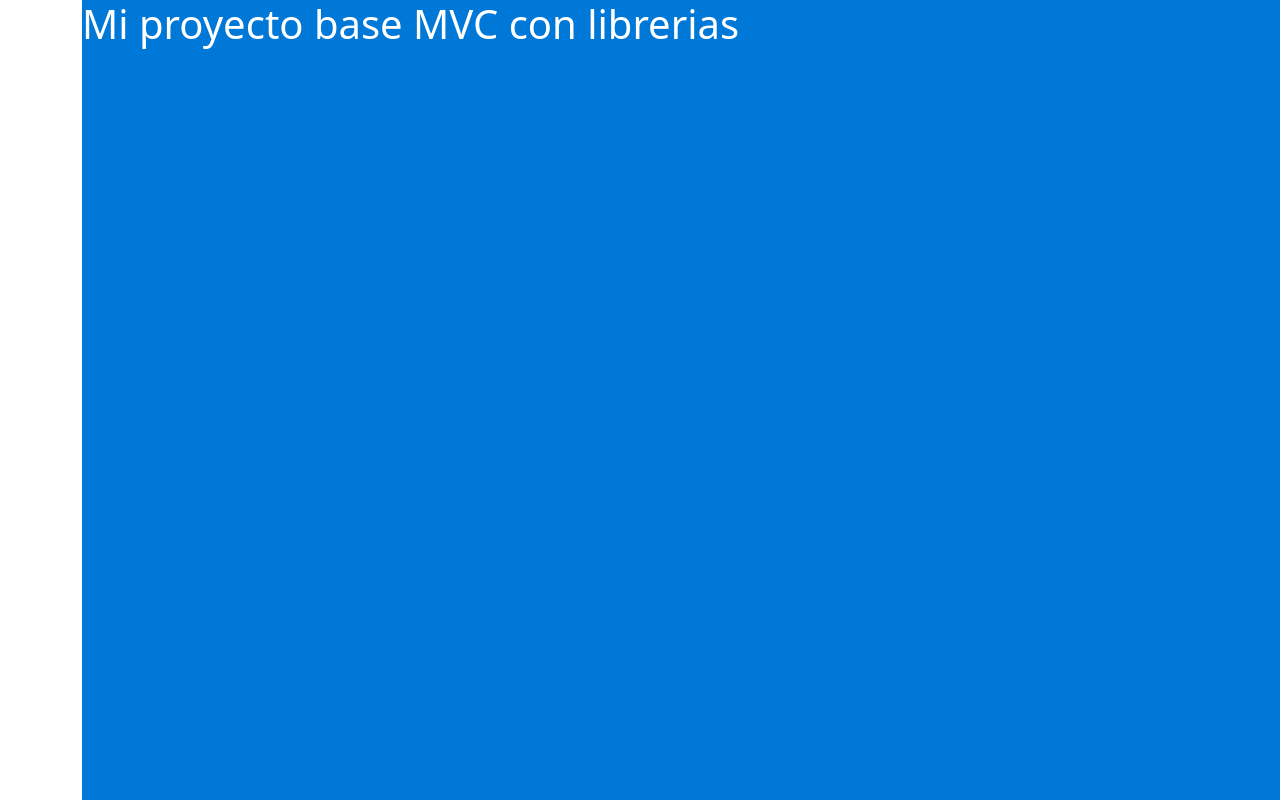
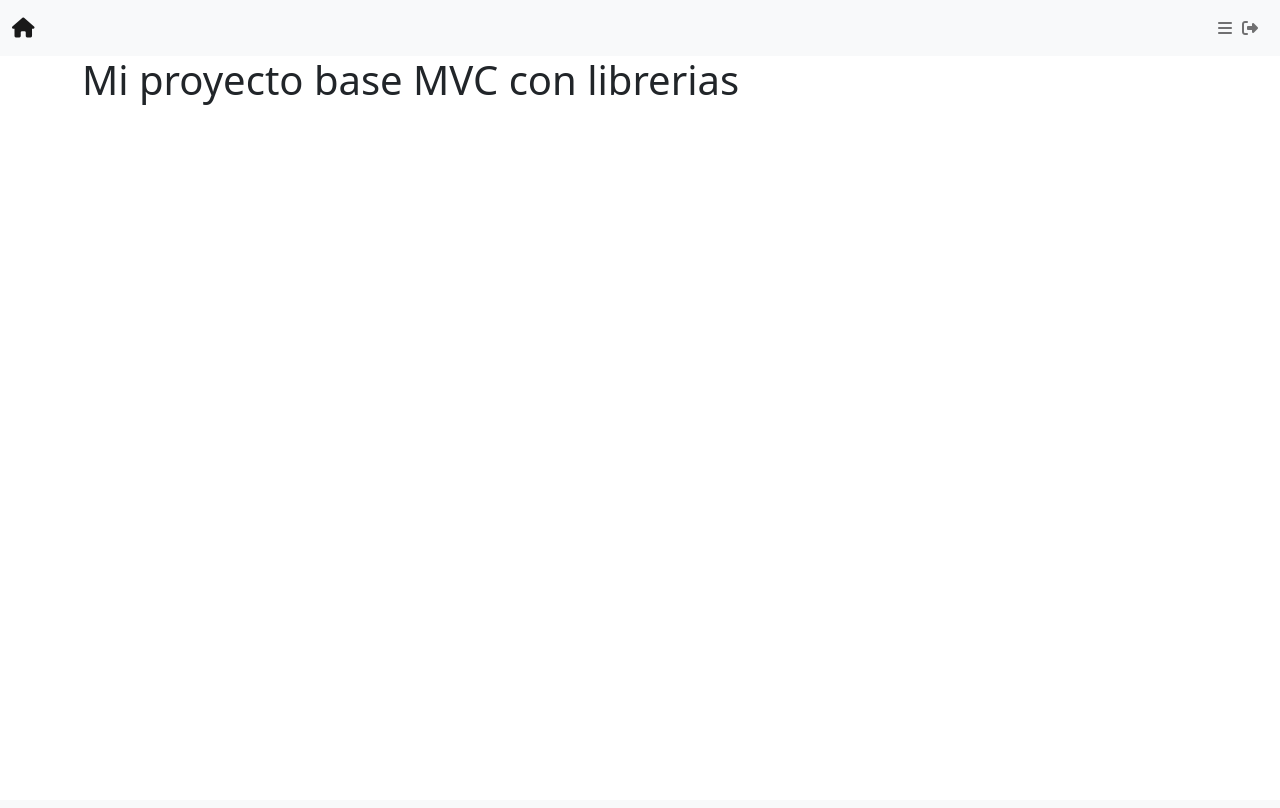
Before and after one commit to SecretBaseLab/consultorio-juridico, a PHP site: template views/index.twig in a window 1280 px wide; the page is wider, and only the part inside the window is pictured. After the commit the page ends 105 px from the top of that part, so only its background shows below. Run offline with PHP 8.4, Linux system fonts and the light colour scheme; the template is opened without the code that fills it, so the values that code supplies are empty; some libraries are stand-ins or nearby versions.

Commit message:
actualizando link fontawesome y inicializando el menu

```diff
--- a/public/css/assets.css
+++ b/public/css/assets.css
@@ -20,9 +20,9 @@
 
 }
 
-h1{
-  width: 100vw;
-  height: 100vh;
-  background-color: #0078d7;
-  color: #ffffff;
+.navbar-nav{
+  flex-direction: row;
 }
+.navbar-nav .nav-link{
+  padding-right: 10px;
+}
--- a/views/index.twig
+++ b/views/index.twig
@@ -6,5 +6,7 @@ Inicio |
 
 {# bloque del contenido de cada vista #}
 {% block contenido %}
+<div class="container">
   <h1>Mi proyecto base MVC con librerias</h1>
+</div>
 {% endblock contenido %}
--- a/views/main.twig
+++ b/views/main.twig
@@ -8,7 +8,7 @@
     <meta name="description" content="Proyecto ERP de un consultorio" >
 
     <link href="https://cdn.jsdelivr.net/npm/bootstrap@5.1.3/dist/css/bootstrap.min.css" rel="stylesheet" integrity="sha384-1BmE4kWBq78iYhFldvKuhfTAU6auU8tT94WrHftjDbrCEXSU1oBoqyl2QvZ6jIW3" crossorigin="anonymous">
-    <link rel="stylesheet" href="https://use.fontawesome.com/releases/v5.15.4/css/all.css" integrity="sha384-DyZ88mC6Up2uqS4h/KRgHuoeGwBcD4Ng9SiP4dIRy0EXTlnuz47vAwmeGwVChigm" crossorigin="anonymous">
+    <script src="https://kit.fontawesome.com/7a242c6f89.js" crossorigin="anonymous"></script>
 
     <link rel="stylesheet" href="../public/css/assets.css">
 
@@ -18,10 +18,29 @@
 
 <body class="">
 
-    <div class="container">
     {# bloque de navbar #}
     {% block navbar %}
+    <nav class="navbar  navbar-light bg-light">
+        <div class="container-fluid">
+            <a class="navbar-brand" href="/"><i class="fa-solid fa-house"></i></a>
 
+            <div class="navbar-nav">
+                <a class="nav-link" data-bs-toggle="offcanvas" href="#offcanvasWithBackdrop" role="button" aria-controls="offcanvasWithBackdrop"><i class="fa-solid fa-bars"></i></a>
+                <a class="nav-link" aria-current="page" href="#"><i class="fa-solid fa-right-from-bracket"></i></a>
+
+            </div>
+        </div>
+    </nav>
+
+    <div class="offcanvas offcanvas-start" tabindex="-1" id="offcanvasWithBackdrop" aria-labelledby="offcanvasWithBackdropLabel">
+        <div class="offcanvas-header">
+            <h5 class="offcanvas-title" id="offcanvasWithBackdropLabel">Menu</h5>
+            <button type="button" class="btn-close text-reset" data-bs-dismiss="offcanvas" aria-label="Close"></button>
+        </div>
+        <div class="offcanvas-body">
+            <p>.....</p>
+        </div>
+    </div>
     {% endblock navbar %}
 
     {# bloque del contenido de cada vista #}
@@ -33,7 +52,6 @@
     {% block footer %}
 
     {% endblock footer %}
-    </div>
 
     <script src="https://cdn.jsdelivr.net/npm/bootstrap@5.1.3/dist/js/bootstrap.bundle.min.js" integrity="sha384-ka7Sk0Gln4gmtz2MlQnikT1wXgYsOg+OMhuP+IlRH9sENBO0LRn5q+8nbTov4+1p" crossorigin="anonymous"></script>
 
```
Lines whose indentation alone changed are shown as unchanged.
